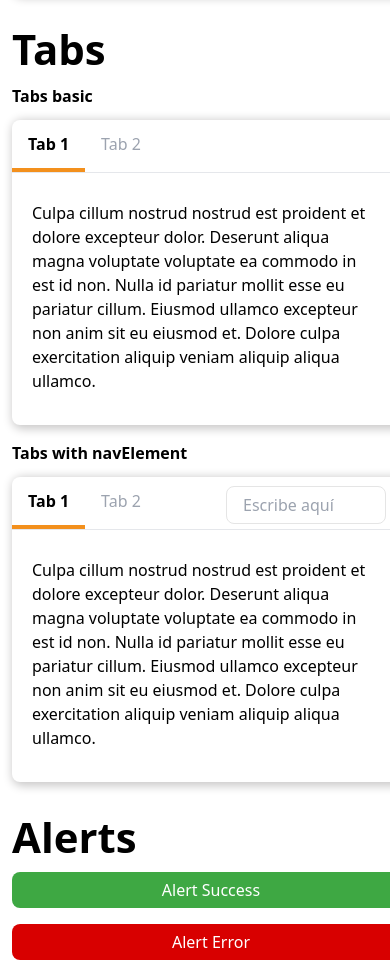
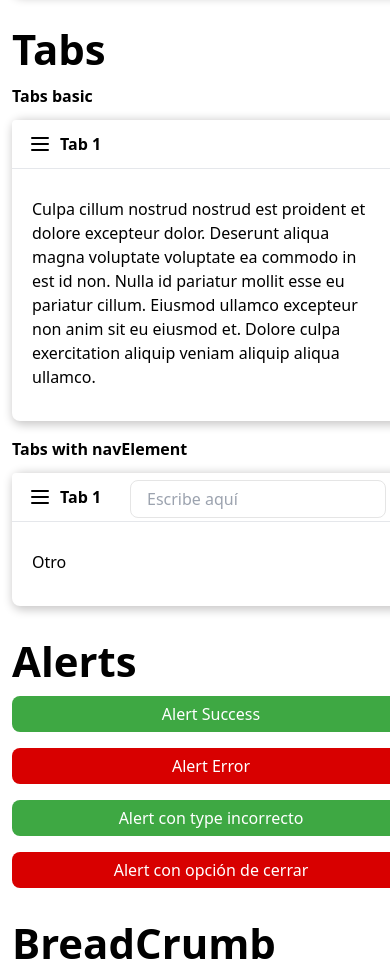
Before and after one commit to Imagine-CX/imaginecx-library, a React (Vite) app: page / in a window 390 px wide. Shown: the part 5680-6643 px from the top of the page. Built offline with nearby package versions, Linux system fonts and the light colour scheme.

Commit message:
feat: accepting null values and responsive design in tabs component

```diff
--- a/src/App.tsx
+++ b/src/App.tsx
@@ -396,22 +396,20 @@ function App() {
         <div>
           <h1 className="icx-mb-3 icx-font-bold">Tabs with navElement</h1>
           <Tabs
-            tabs={['Tab 1', 'Tab 2']}
+            tabs={['Tab 1', 'Tab 2', 'Tab 3']}
             content={[
               <p key="one" className="icx-p-4">
-                Culpa cillum nostrud nostrud est proident et dolore excepteur dolor. Deserunt aliqua magna voluptate
-                voluptate ea commodo in est id non. Nulla id pariatur mollit esse eu pariatur cillum. Eiusmod ullamco
-                excepteur non anim sit eu eiusmod et. Dolore culpa exercitation aliquip veniam aliquip aliqua ullamco.
+                Otro
               </p>,
               <p key="two" className="icx-p-4">
-                Dolore officia irure veniam excepteur ut commodo culpa esse id. Laboris sunt in non et. Voluptate
-                pariatur veniam voluptate voluptate ut ut est in incididunt. Proident laborum aute consectetur eiusmod
-                ad. Aliqua ut fugiat qui voluptate qui reprehenderit officia aliqua amet. Sint exercitation dolore anim
-                sit.
+                Hola
+              </p>,
+              <p key="two" className="icx-p-4">
+                Nuevo 3
               </p>,
             ]}
             navElement={
-              <div className="icx-w-40 icx-mr-4">
+              <div className="icx-w-64 icx-mr-4">
                 <InputField type="text" placeholder="Escribe aquí" />
               </div>
             }
--- a/src/components/Card/Tabs.tsx
+++ b/src/components/Card/Tabs.tsx
@@ -1,31 +1,75 @@
-import { useState } from 'react';
+import { ChangeEvent, ReactElement, useState } from 'react';
 
 export interface ITabs {
-  tabs: string[];
-  content: JSX.Element[];
-  navElement?: JSX.Element;
+  tabs: (string | null)[];
+  content: (ReactElement | null)[];
+  navElement?: ReactElement | ReactElement[];
 }
 
 export const Tabs = ({ tabs, content, navElement }: ITabs): JSX.Element => {
   const [selectedItem, setSelectedItem] = useState(0);
 
+  const filteredTabs = tabs.filter((item) => item !== null);
+  const filteredContent = content.filter((item) => item !== null);
+
+  const handleSelectChange = (event: ChangeEvent<HTMLSelectElement>) => {
+    const selectedValue = event.target.value;
+    const selectedIndex = tabs.indexOf(selectedValue);
+    setSelectedItem(selectedIndex);
+  };
+
   return (
+    <>
       <div className="icx-bg-white icx-mx-auto element-shadow icx-rounded-lg icx-w-full icx-pb-1">
+        <div className="sm:icx-hidden icx-relative icx-w-full icx-mx-auto icx-bg-white icx-rounded">
+          <div className="icx-absolute icx-ml-4 icx-my-3 icx-z-0 icx-w-6 icx-h-6">
+            <svg width="24px" height="24px" viewBox="0 0 24 24" fill="none" xmlns="http://www.w3.org/2000/svg">
+              <g id="SVGRepo_bgCarrier" strokeWidth="0"></g>
+              <g id="SVGRepo_tracerCarrier" strokeLinecap="round" strokeLinejoin="round"></g>
+              <g id="SVGRepo_iconCarrier">
+                <path
+                  d="M4 6H20M4 12H20M4 18H20"
+                  stroke="#000000"
+                  strokeWidth="2"
+                  strokeLinecap="round"
+                  strokeLinejoin="round"
+                ></path>
+              </g>
+            </svg>
+          </div>
+          <div className="icx-flex icx-border-b">
+            <select
+              role="tablist"
+              onChange={handleSelectChange}
+              className="icx-form-select icx-block icx-w-full icx-py-3 icx-rounded icx-appearance-none icx-bg-transparent icx-relative icx-z-10 icx-font-bold icx-pl-12"
+            >
+              {filteredTabs.map((item, index) => (
+                <option key={index} className="icx-text-sm icx-text-gray-600">
+                  {item}
+                </option>
+              ))}
+            </select>
+            <div className="icx-flex icx-items-center">{navElement}</div>
+          </div>
+        </div>
+        <div className="xl:icx-w-full xl:icx-mx-0 icx-hidden sm:icx-block">
           <ul
             role="tablist"
             className="icx-max-w-screen-xl icx-mx-auto icx-border-b icx-flex icx-items-center icx-gap-x-2 icx-justify-between"
           >
             <div className="icx-flex">
-          {tabs.map((item, index) => (
+              {filteredTabs.map((item, index) => (
                 <li
                   key={index}
                   className={`icx-py-2 icx-border-b-4 ${
-                selectedItem == index ? 'icx-border-primary-400 icx-font-bold' : 'icx-border-white icx-text-gray-400'
+                    +selectedItem === index
+                      ? 'icx-border-primary-400 icx-font-bold'
+                      : 'icx-border-white icx-text-gray-400'
                   }`}
                 >
                   <button
                     role="tab"
-                aria-selected={selectedItem == index ? true : false}
+                    aria-selected={selectedItem === index ? true : false}
                     aria-controls={`tabpanel-${index + 1}`}
                     className="icx-py-1 icx-px-4 icx-rounded-lg icx-duration-150"
                     onClick={() => setSelectedItem(index)}
@@ -37,8 +81,9 @@ export const Tabs = ({ tabs, content, navElement }: ITabs): JSX.Element => {
             </div>
             <div className="icx-flex icx-items-center">{navElement}</div>
           </ul>
+        </div>
         <div className="icx-max-w-screen-xl icx-mx-auto icx-px-1 icx-py-3">
-        {content.map((item, index) => (
+          {filteredContent.map((item, index) => (
             <div
               key={index}
               id={`tabpanel-${index + 1}`}
@@ -51,5 +96,6 @@ export const Tabs = ({ tabs, content, navElement }: ITabs): JSX.Element => {
           ))}
         </div>
       </div>
+    </>
   );
 };
```
Lines whose indentation alone changed are shown as unchanged.
